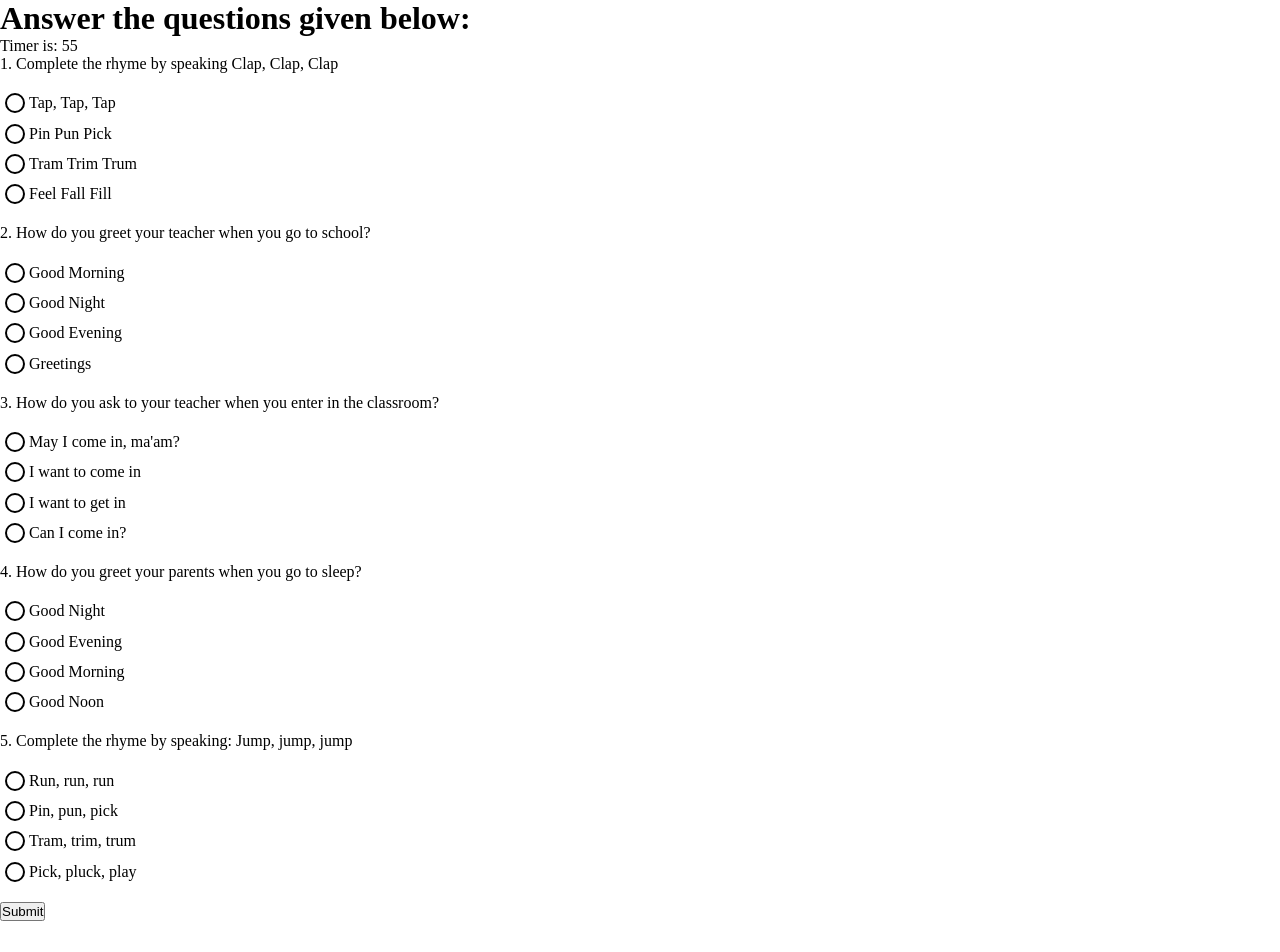
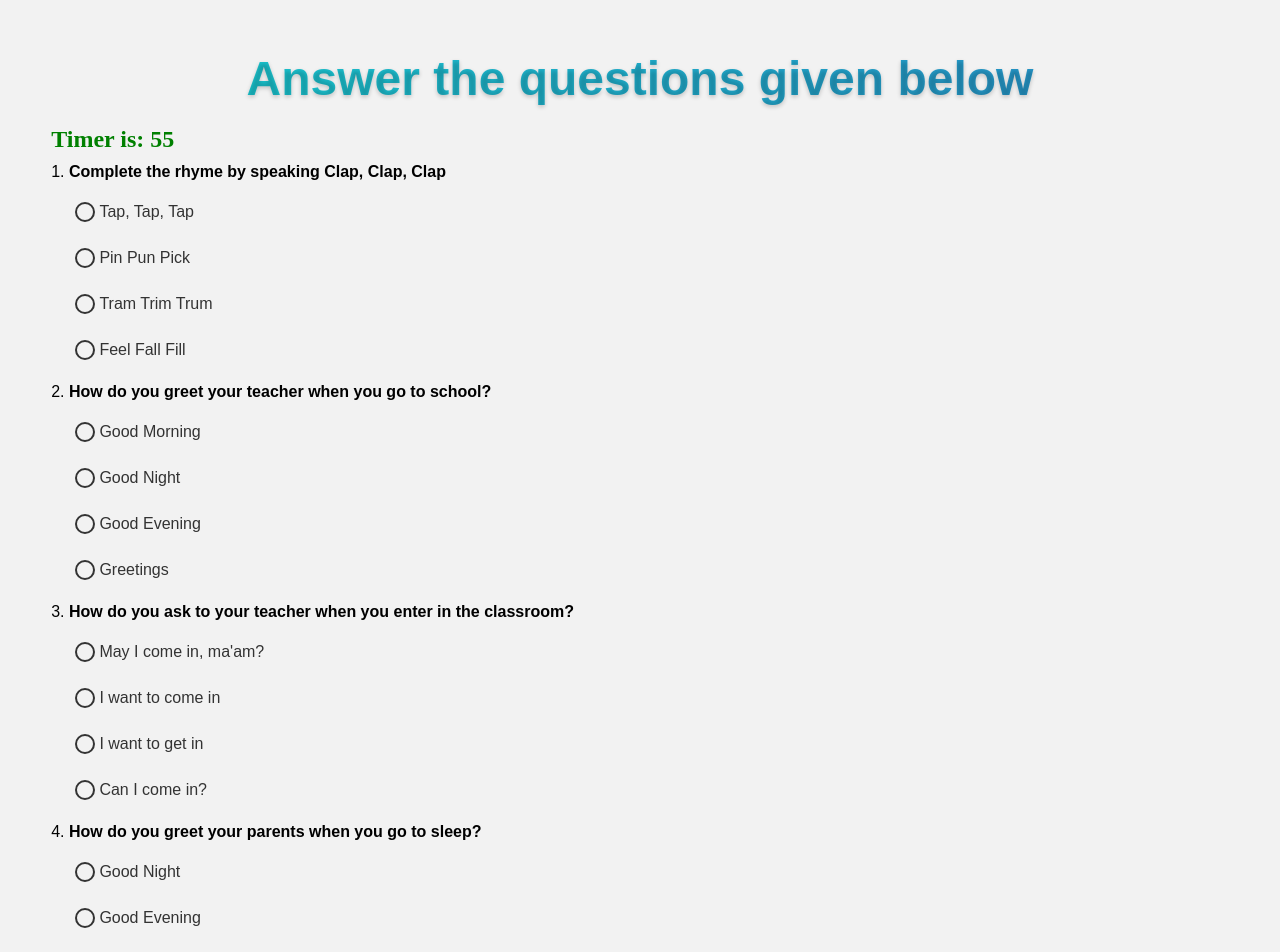
Before and after one commit to zugzwang03/Yug, an Angular app in the folder client/: page /test in a window 1280 px wide. Shown: the part 80-1032 px from the top of the page. Before the commit the page ends 1001 px from the top, so only its background shows below. Built offline with nearby package versions, Linux system fonts and the light colour scheme.

Commit message:
improved css

```diff
--- a/client/src/app/edit-details/edit-details.component.css
+++ b/client/src/app/edit-details/edit-details.component.css
@@ -0,0 +1,80 @@
+body {
+  font-family: sans-serif;
+  /* Set background color or image here */
+}
+
+.reg-group {
+  display: flex;
+  align-items: center;
+  margin-bottom: 15px;
+}
+
+label {
+  width: 120px; /* Adjust width as needed */
+  text-align: right;
+  margin-right: 10px;
+  font-weight: bold;
+}
+
+input[type="text"],
+input[type="number"],
+input[type="tel"] {
+  flex: 1;
+  padding: 8px;
+  border: 1px solid #ccc;
+  border-radius: 4px;
+  font-size: 16px;
+}
+
+#save {
+    padding-left: 45%;
+}
+
+button {
+  background-color: #11acc1; /* Green */
+  border: none;
+  color: white;
+  padding: 10px 60px;
+  border-radius: 4px;
+  cursor: pointer;
+  font-size: 16px;
+}
+
+button:hover {
+  background-color: #1268c9; /* Darker green on hover */
+}
+
+/* Optional: Add subtle shadows and animations */
+.reg-group:hover {
+  box-shadow: 0 2px 5px rgba(0, 0, 0, 0.1);
+}
+
+button:active {
+  transform: translateY(2px);
+}
+
+#title {
+  text-align: center;
+  padding: 2%;
+  font-size: 4.2em;
+  background: linear-gradient(to right, rgb(19, 225, 225), rgb(10, 106, 106));
+  -webkit-background-clip: text;
+  -webkit-text-fill-color: transparent;
+  text-shadow: 0 2px 4px rgba(0, 0, 0, 0.2);
+  text-shadow: 0 0 2px rgba(255, 255, 255, 0.5) inset;
+  border-bottom: 2px solid
+    linear-gradient(to right, rgb(19, 225, 225), rgb(10, 106, 106));
+}
+
+#title:hover {
+  animation: text-glow 0.5s ease-in-out forwards;
+}
+
+@keyframes text-glow {
+  0% {
+    text-shadow: 0 0 0 rgba(255, 255, 255, 0.5);
+  }
+  100% {
+    text-shadow: 0 0 10px rgba(255, 255, 255, 0.5);
+  }
+}
--- a/client/src/app/edit-details/edit-details.component.html
+++ b/client/src/app/edit-details/edit-details.component.html
@@ -1,4 +1,4 @@
-<p>Student Basic Details are:</p>
+<p id="title">Student Basic Details are:</p>
 <div class="reg-group">
   <label for="firstName">First Name:</label>
   <input
@@ -108,5 +108,6 @@
     required
   />
 </div>
-
-<button (click)="saveDetails()">Save Details</button>
+<div id="save">
+  <button style="margin: 0 auto" (click)="saveDetails()">Save Details</button>
+</div>
--- a/client/src/app/student-info/student-info.component.css
+++ b/client/src/app/student-info/student-info.component.css
@@ -0,0 +1,71 @@
+#body {
+    font-family: sans-serif; /* Choose a modern font like Open Sans or Montserrat */
+    background-color: #f2f2f2; /* Light background */
+    /* margin: 20px; */
+    padding: 3%;
+  }
+
+  #title {
+    font-size: 1.5rem; /* Slightly larger heading */
+    font-weight: bold;
+    margin-bottom: 20px;
+  }
+
+  p {
+    font-size: 1rem;
+    line-height: 1.5; /* More space between lines for readability */
+    margin-bottom: 10px;
+  }
+
+  .button-container {
+    display: flex;
+    justify-content: center; /* Center buttons horizontally */
+    margin-top: 20px;
+  }
+
+  button {
+    background-color: #209fca; /* Green */
+    border: none;
+    color: white;
+    padding: 10px 20px;
+    border-radius: 5px;
+    cursor: pointer;
+    font-size: 1rem;
+    margin-right: 10px; /* Add some space between buttons */
+  }
+
+  button:hover {
+    background-color: #209fca; /* Darker green on hover */
+  }
+
+  /* Optional: Add subtle shadows and animations */
+  button:active {
+    transform: translateY(2px);
+  }
+
+  /* Consider using a CSS grid system for more responsive layout */
+
+
+
+#title {
+    background: linear-gradient(to right, rgb(24, 209, 209), rgb(41, 139, 199));
+    font-size: 4em;
+    -webkit-background-clip: text;
+    -webkit-text-fill-color: transparent;
+    text-shadow: 0 2px 4px rgba(0, 0, 0, 0.2);
+    text-shadow: 0 0 2px rgba(255, 255, 255, 0.5) inset;
+    border-bottom: 2px solid linear-gradient(to right, rgb(19, 225, 225), rgb(10, 106, 106));
+  }
+
+  #title:hover {
+    animation: text-glow 0.5s ease-in-out forwards;
+  }
+
+  @keyframes text-glow {
+    0% {
+      text-shadow: 0 0 0 rgba(255, 255, 255, 0.5);
+    }
+    100% {
+      text-shadow: 0 0 10px rgba(255, 255, 255, 0.5);
+    }
+  }
--- a/client/src/app/student-info/student-info.component.html
+++ b/client/src/app/student-info/student-info.component.html
@@ -1,6 +1,8 @@
-<p>Student Basic Details are:</p>
+<div id="body">
+  <p id="title">Student Basic Details are:</p>
   <p>
-  Name: {{ student.firstName }} {{ student.middleName }} {{ student.lastName }}
+    Name: {{ student.firstName }} {{ student.middleName }}
+    {{ student.lastName }}
   </p>
   <p>Roll No: {{ student.rollNo }}</p>
   <p>Grade: {{ student.grade }}</p>
@@ -10,8 +12,10 @@
   <p>Phone Number: {{ student.phoneNumber }}</p>
   <p>Parent's Phone Number: {{ student.parentPhoneNumber }}</p>
   <p>
-  Aptitude Score: {{ aptitudeScore.userScore }} / {{ aptitudeScore.totalScore }}
+    Aptitude Score: {{ aptitudeScore.userScore }} /
+    {{ aptitudeScore.totalScore }}
   </p>
   <p>Aptitude Score in percentage: {{ aptitudeScore.percentage }} %</p>
   <button (click)="editDetails()">Edit Details</button>
   <button (click)="logOut()">LogOut</button>
+</div>
--- a/client/src/app/test/test.component.css
+++ b/client/src/app/test/test.component.css
@@ -1,9 +1,126 @@
 .example-radio-group {
-    display: flex;
-    flex-direction: column;
-    margin: 15px 0;
+  display: flex;
+  flex-direction: column;
+  margin: 15px 0;
+}
+
+.example-radio-button {
+  margin: 5px;
+}
+
+.green-text {
+  color: green;
+}
+
+.red-text {
+  color: red;
+}
+
+#body {
+  font-family: sans-serif; /* Choose a modern font, e.g., Open Sans */
+  background-color: #f2f2f2; /* Light background */
+  padding: 4%;
+}
+
+h1 {
+  font-size: 1.8rem;
+  margin-bottom: 20px;
+  text-align: center;
+}
+
+p {
+  font-size: 1.5rem;
+  margin-bottom: 10px;
+  font-family: 'Times New Roman', Times, serif;
+  font-weight: bold;
+}
+
+ol {
+  list-style: none;
+  padding: 0;
+  margin: 0;
+}
+
+li {
+  margin-bottom: 15px;
+  display: flex;
+  flex-direction: column;
+}
+
+#example-radio-group-label {
+  font-weight: bold;
+  margin-right: 10px;
+  font-size: 1.0em;
+}
+
+.example-radio-group {
+  display: flex;
+  flex-direction: column;
+  margin: 0;
+}
+
+.example-radio-button {
+  margin-bottom: 5px;
+  font-size: 1rem;
+  color: #333;
+  padding-top: 1em;
+  padding-left: 1.2rem;
+}
+
+.example-radio-button:hover {
+  opacity: 0.8;
+}
+
+button {
+  background-color: #1d86c8; /* Green */
+  border: none;
+  color: white;
+  padding: 10px 20px;
+  border-radius: 5px;
+  cursor: pointer;
+  font-size: 1rem;
+  margin: 20px auto;
+  /* Optional subtle shadow */
+  box-shadow: 0 2px 5px rgba(0, 0, 0, 0.1);
+}
+
+button:hover {
+  background-color: rgb(13, 96, 126); ; /* Darker green on hover */
+}
+
+/* Consider responsiveness using media queries */
+@media (max-width: 768px) {
+  h1 {
+    font-size: 1.5rem;
   }
+  li {
+    font-size: 0.9rem;
+  }
+  button {
+    font-size: 0.8rem;
+  }
+}
 
-  .example-radio-button {
-    margin: 5px;
+
+#title {
+  background: linear-gradient(to right, rgb(24, 209, 209), rgb(41, 139, 199));
+  font-size: 3em;
+  -webkit-background-clip: text;
+  -webkit-text-fill-color: transparent;
+  text-shadow: 0 2px 4px rgba(0, 0, 0, 0.2);
+  text-shadow: 0 0 2px rgba(255, 255, 255, 0.5) inset;
+  border-bottom: 2px solid linear-gradient(to right, rgb(19, 225, 225), rgb(10, 106, 106));
+}
+
+#title:hover {
+  animation: text-glow 0.5s ease-in-out forwards;
+}
+
+@keyframes text-glow {
+  0% {
+    text-shadow: 0 0 0 rgba(255, 255, 255, 0.5);
   }
+  100% {
+    text-shadow: 0 0 10px rgba(255, 255, 255, 0.5);
+  }
+}
--- a/client/src/app/test/test.component.html
+++ b/client/src/app/test/test.component.html
@@ -1,9 +1,13 @@
-<h1>Answer the questions given below:</h1>
-<p>Timer is: {{timer}}</p>
+<div id="body">
+  <h1 id="title">Answer the questions given below</h1>
+  <p class="timer">Timer is: {{ timer }}</p>
   <ol>
     <li>
       <span *ngFor="let questions of questionSet; let i = index">
-      {{i + 1}}. <label id="example-radio-group-label">{{questions.question}} <br /></label>
+        {{ i + 1 }}.
+        <label id="example-radio-group-label"
+          >{{ questions.question }} <br
+        /></label>
         <mat-radio-group
           aria-labelledby="example-radio-group-label"
           class="example-radio-group"
@@ -17,8 +21,10 @@
             {{ option.value }}
           </mat-radio-button>
         </mat-radio-group>
+        <br>
       </span>
     </li>
   </ol>
 
   <button (click)="checkAnswers()">Submit</button>
+</div>
--- a/client/src/app/test/test.component.ts
+++ b/client/src/app/test/test.component.ts
@@ -1,4 +1,4 @@
-import { Component } from '@angular/core';
+import { Component, OnInit } from '@angular/core';
 import { FormsModule } from '@angular/forms';
 import { MatRadioModule } from "@angular/material/radio";
 import { CommonModule } from '@angular/common';
@@ -15,7 +15,7 @@ import { Route, Router } from '@angular/router';
   templateUrl: './test.component.html',
   styleUrl: './test.component.css'
 })
-export class TestComponent {
+export class TestComponent implements OnInit {
   questionSet: questionSet[] = [];
   timer: number = 60;
   constructor(private http: HttpClient, private studentService: StudentService, private router: Router) {
@@ -27,10 +27,20 @@ export class TestComponent {
       } else {
         this.timer = 60;
       }
+      this.ngOnInit();
     }, 1000)
     setTimeout(function () {
       refToThis.checkAnswers();
     }, 60000);
+  }
+  ngOnInit() {
+    const timerElement = document.querySelector('.timer');
+    if (this.timer <= 10) {
+      timerElement?.classList.add("red-text");
+    }
+    else {
+      timerElement?.classList.add("green-text");
+    }
   }
   getQuestions() {
     this.http.get(`assets/questionSet${this.studentService.studentDetail.grade}.json`).subscribe((res: any) => {
```
Lines whose indentation alone changed are shown as unchanged.
